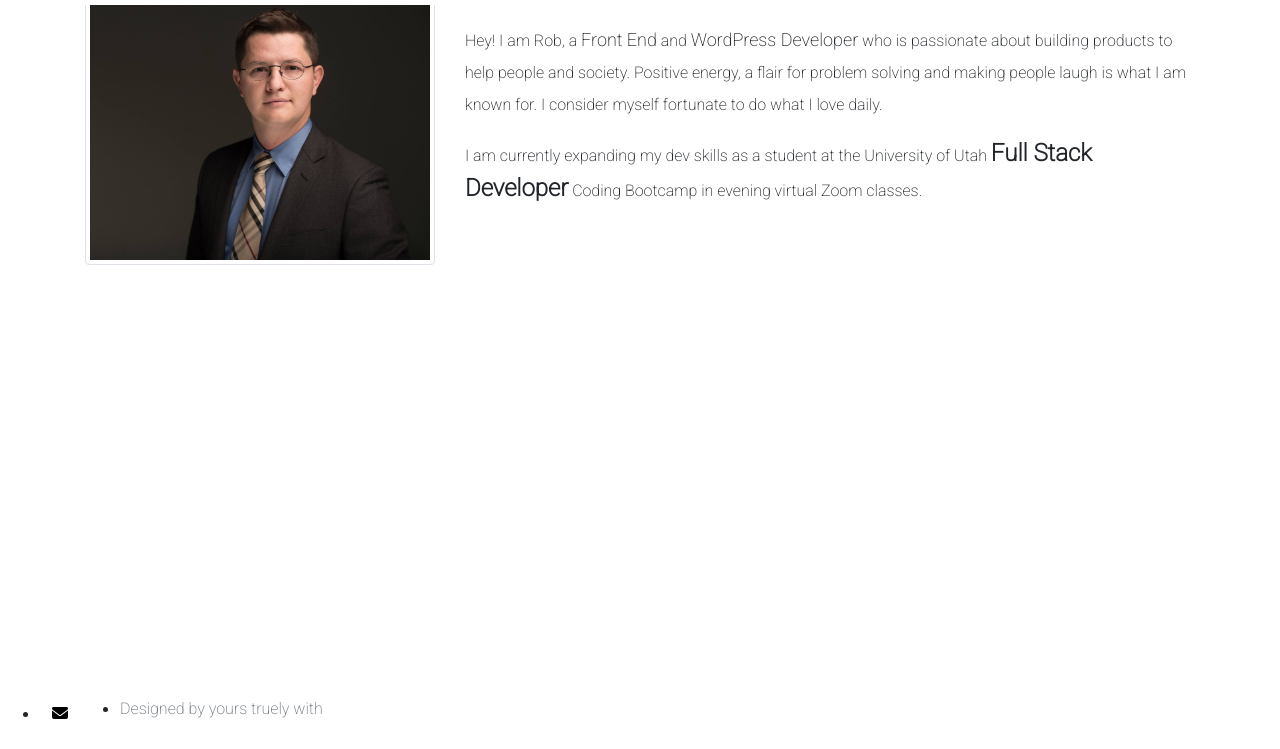
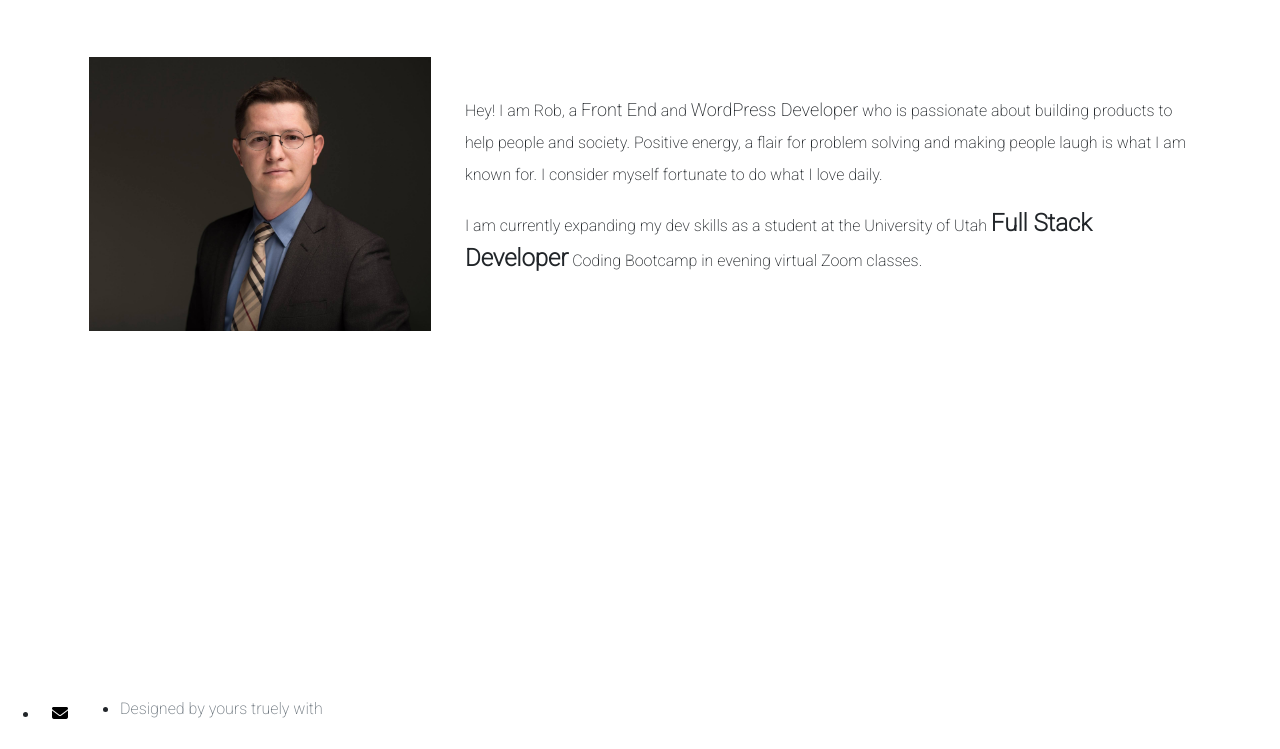
Before and after one commit to johnsonr84/responsive-portfolio, a plain HTML site: page index.html in a window 1280 px wide. Shown: the part 51-800 px from the top of the page. Drawn offline with nearby package versions, Linux system fonts and the light colour scheme.

Commit message:
add styles to homepage image

```diff
--- a/css/homepage.css
+++ b/css/homepage.css
@@ -23,18 +23,21 @@ p {
 }
 
 .container {
-    margin: 10px;
+    margin: 5rem;
 }
 
 .card {
     border: none;
 }
 
+img.img.img-thumbnail {
+    border: none;
+    height: auto;
+    width: auto;
+}
+
 .homepagePhoto_1 {
-    height: 250px;
-    width: auto;
-    padding: 5px;
-    margin: 5px;
+
 }
 
 .front-end {
```
